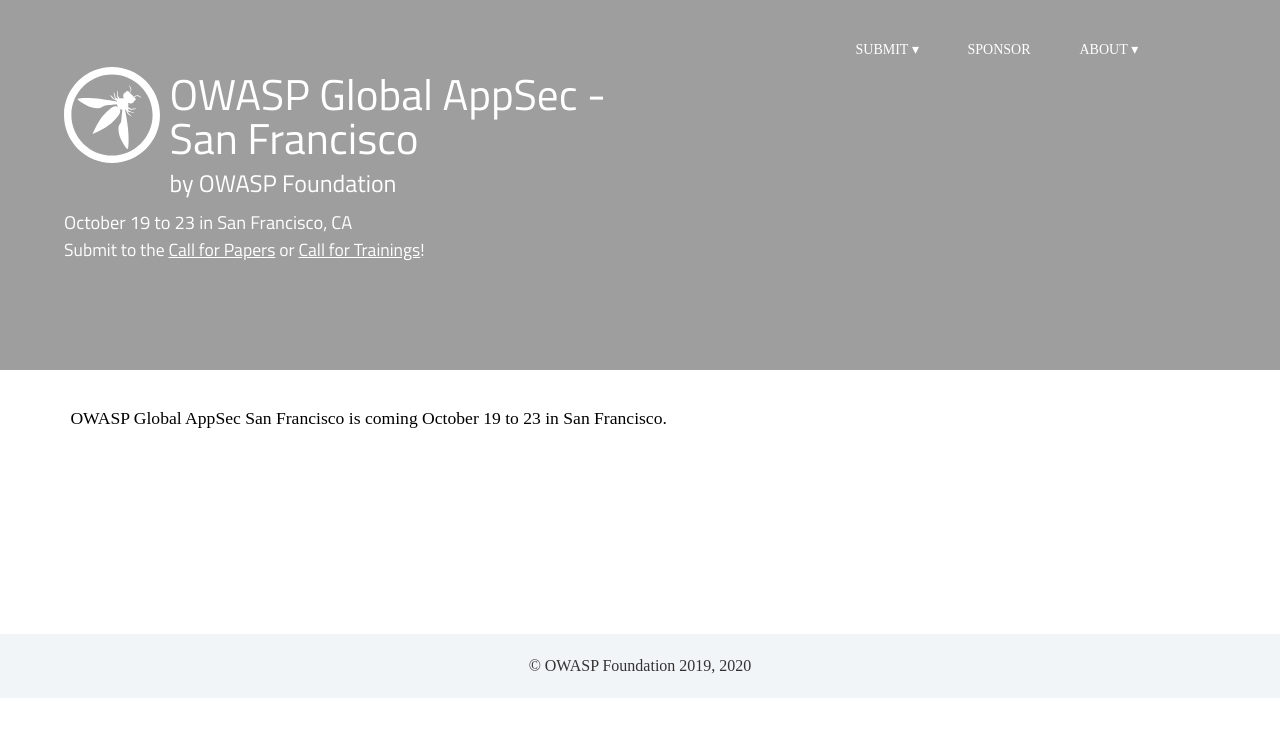
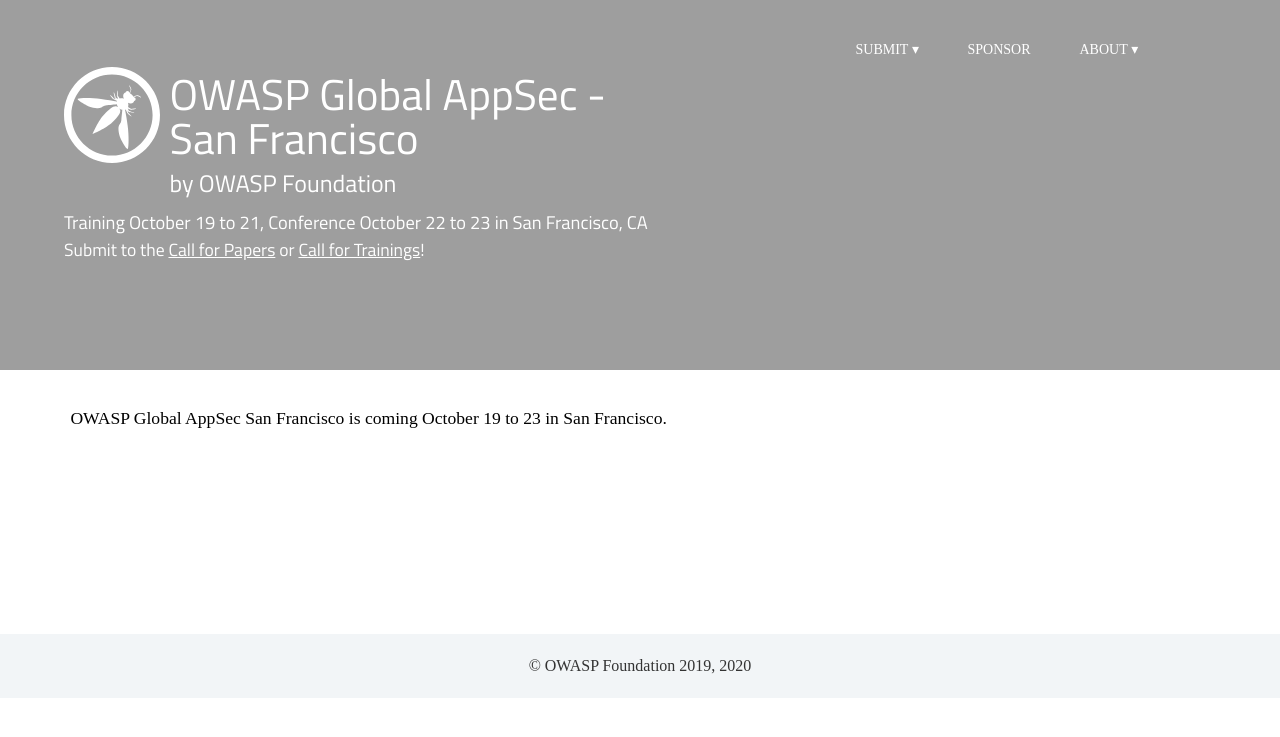
Before and after one commit to isabella232/www-event-gassf-old, a Jekyll site: the page built from index.html, in a window 1280 px wide. Shown: the top 737 px of the page. Built offline with Jekyll 4.4.1, drawn with Linux system fonts in a browser that asks for light colours; nearby versions of some CDN libraries; some web fonts are replaced.

Commit message:
training and conference days

```diff
--- a/_layouts/front.html
+++ b/_layouts/front.html
@@ -1,6 +1,6 @@
 {% include header.html %}
 
-		<h3> October 19 to 23 in San Francisco, CA</h3>
+		<h3> Training October 19 to 21, Conference October 22 to 23 in San Francisco, CA</h3>
 		<h4>Submit to the <a href="program/call-for-papers">Call for Papers</a> or <a href="program/call-for-trainings">Call for Trainings</a>!</h4>
 </header>
 
```
